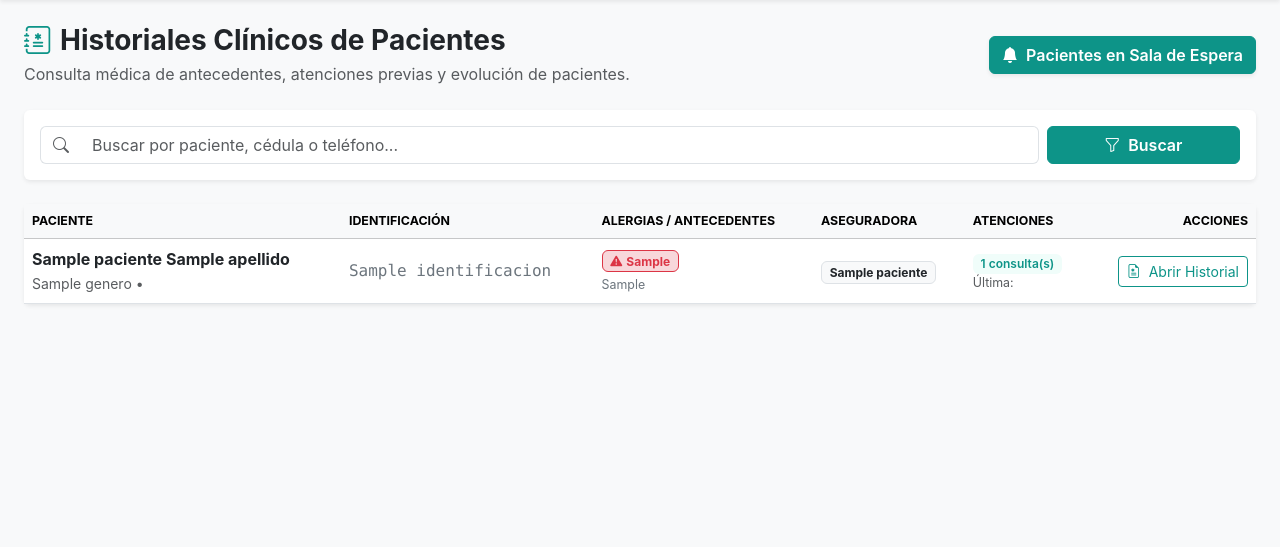
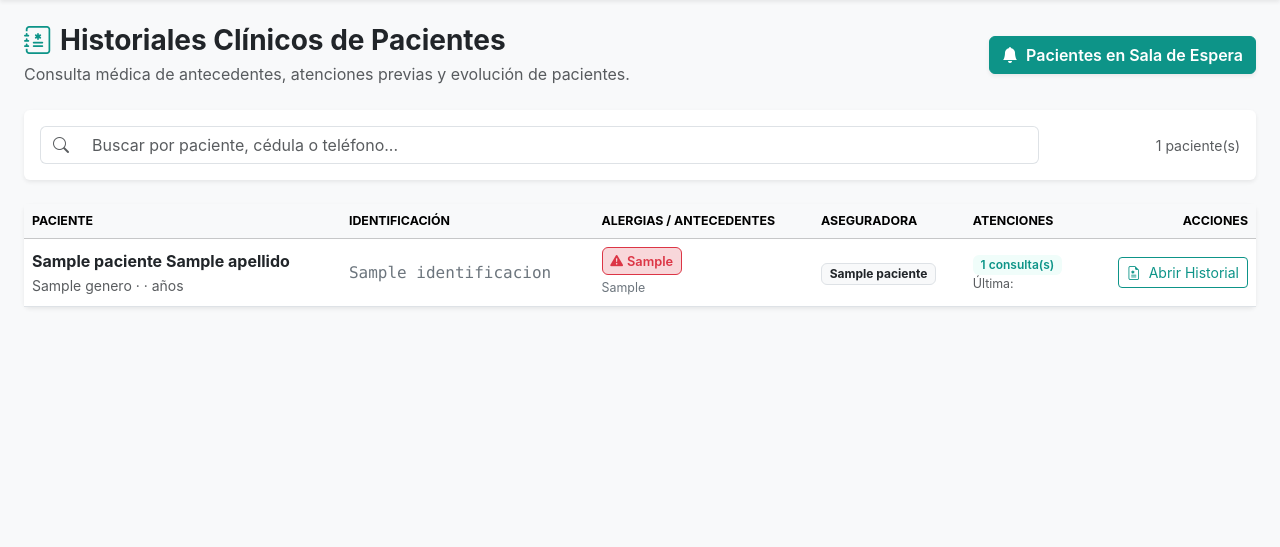
Before and after one commit to genesisdiaz24/consultorio-san-rafael, a Node server app: template src/views/consultas/historial.ejs in a window 1280 px wide. Shown: the part 62-609 px from the top of the page. Run offline with Node 20, Linux system fonts and the light colour scheme; the template is opened without the code that fills it: most values are stand-ins (such as "Sample title", 1, 10 or a date in 2020).

Commit message:
Alergias con un solo componente y cédulas con guiones
Alergias (partials/alergias.ejs, misma regla y estilo en todo el sistema):
- Con alergias: etiqueta roja con ícono de advertencia y el texto registrado.
- Sin alergias (vacío, "Ninguna conocida", "Niega", "N/A"…): etiqueta gris
  "Sin alergias conocidas", sin ícono.
- Usado en Panel médico, Sala de espera (solo médico y administrador), Historiales,
  Historial individual, Atención de consulta y Ficha del paciente.

Historiales Clínicos de Pacientes:
- Cédulas 000-0000000-0 al mostrar y al guardar (registro y edición; guiones automáticos
  en el formulario). Migración que corrige las existentes (solo tipo Cédula, sin crear
  duplicados).
- "Sin seguro (Privado)" en lugar de "ARS Privado / Sin Seguro" (también en el historial).
- Edad junto a la fecha de nacimiento.
- Sin botón Buscar: filtro en tiempo real (sin tildes; cédula con o sin guiones).

Co-Authored-By: Claude Fable 5.2 <noreply@anthropic.com>

```diff
--- a/public/css/style.css
+++ b/public/css/style.css
@@ -314,3 +314,13 @@ footer {
   font-weight: 600;
   color: #64748b;
 }
+
+/* Etiqueta única de alergias (partials/alergias.ejs): mismo tamaño y estilo en todas las pantallas */
+.etiqueta-alergia {
+  font-size: 0.8rem;
+  font-weight: 600;
+  padding: 0.35em 0.6em;
+  white-space: normal;
+  text-align: left;
+  line-height: 1.35;
+}
--- a/src/app.js
+++ b/src/app.js
@@ -9,7 +9,7 @@ require('dotenv').config();
 const { helmetConfig, corsConfig, csrfMiddleware } = require('./middleware/security');
 const { verificarInactividad, requiereAutenticacion } = require('./middleware/auth');
 const { liquidarArs } = require('../public/js/liquidacion-ars');
-const { tieneAlergias, calcularEdad, TIPOS_SANGRE } = require('./utils/clinica');
+const { tieneAlergias, calcularEdad, TIPOS_SANGRE, formatearCedula } = require('./utils/clinica');
 
 const app = express();
 const esProduccion = process.env.NODE_ENV === 'production';
@@ -129,6 +129,7 @@ app.use((req, res, next) => {
   res.locals.tieneAlergias = tieneAlergias;
   res.locals.calcularEdad = calcularEdad;
   res.locals.TIPOS_SANGRE = TIPOS_SANGRE;
+  res.locals.formatearCedula = formatearCedula;
 
   // Helper para formatear fechas
   res.locals.formatoFecha = (fecha) => {
--- a/src/controllers/citaController.js
+++ b/src/controllers/citaController.js
@@ -202,6 +202,9 @@ exports.confirmarLlegada = async (req, res, next) => {
 // Vista de Sala de Espera (Monitor para Recepción y Médico)
 exports.salaEspera = async (req, res, next) => {
   try {
+    // Las alergias son información clínica: solo se consultan para el médico y el administrador
+    const rol = req.session && req.session.usuario ? req.session.usuario.rol : '';
+    const alergias = ['MEDICO', 'ADMINISTRADOR'].includes(rol) ? 'p.antecedentes_alergicos' : 'NULL';
     const queryText = `
       SELECT c.*,
              p.id AS paciente_id,
@@ -209,6 +212,7 @@ exports.salaEspera = async (req, res, next) => {
              p.apellido AS paciente_apellido,
              p.identificacion AS paciente_identificacion,
              p.telefono AS paciente_telefono,
+             ${alergias} AS antecedentes_alergicos,
              a.nombre AS ars_nombre,
              s.nombre AS servicio_nombre,
              ROUND(EXTRACT(EPOCH FROM (CURRENT_TIMESTAMP - c.fecha_llegada)) / 60) AS minutos_espera
--- a/src/controllers/pacienteController.js
+++ b/src/controllers/pacienteController.js
@@ -1,5 +1,6 @@
 const db = require('../config/db');
 const { validarFechaNacimiento } = require('../utils/fechas');
+const { normalizarIdentificacion } = require('../utils/clinica');
 
 // Listar pacientes con filtro de búsqueda
 exports.listar = async (req, res, next) => {
@@ -90,7 +91,7 @@ exports.crear = async (req, res, next) => {
     }
 
     // Control estricto de duplicados por identificación
-    const idNormalizada = identificacion.trim();
+    const idNormalizada = normalizarIdentificacion(tipo_documento, identificacion); // cédula → 000-0000000-0
     const { rows: duplicados } = await db.query(
       `SELECT id, nombre, apellido, identificacion FROM pacientes WHERE identificacion = $1`,
       [idNormalizada]
@@ -299,7 +300,7 @@ exports.actualizar = async (req, res, next) => {
       antecedentes_familiares,
     } = req.body;
 
-    const idNormalizada = identificacion.trim();
+    const idNormalizada = normalizarIdentificacion(tipo_documento, identificacion); // cédula → 000-0000000-0
 
     // Fecha de nacimiento: DD/MM/AAAA o AAAA-MM-DD, entre 1900 y hoy
     const fechaNac = validarFechaNacimiento(fecha_nacimiento);
--- a/src/views/citas/sala-espera.ejs
+++ b/src/views/citas/sala-espera.ejs
@@ -64,6 +64,7 @@
             <th>Orden / Llegada</th>
             <th>Paciente</th>
             <th>Tiempo en Espera</th>
+            <% if (verMotivo) { %><th>Alergias</th><% } %>
             <th>ARS / Seguro</th>
             <th><%= verMotivo ? 'Motivo de la Consulta' : 'Servicio' %></th>
             <th class="text-end">Acción del Médico</th>
@@ -92,6 +93,9 @@
                     <i class="bi bi-hourglass-split me-1"></i><%= c.minutos_espera || 0 %> min
                   </span>
                 </td>
+                <% if (verMotivo) { %>
+                  <td><%- include('../partials/alergias', { texto: c.antecedentes_alergicos }) %></td>
+                <% } %>
                 <td>
                   <% if (c.ars_nombre) { %>
                     <span class="badge bg-teal-subtle text-teal">
@@ -116,7 +120,7 @@
             <% }); %>
           <% } else { %>
             <tr>
-              <td colspan="6" class="text-center py-5 text-muted">
+              <td colspan="<%= verMotivo ? 7 : 6 %>" class="text-center py-5 text-muted">
                 <i class="bi bi-cup-hot fs-1 d-block mb-2 text-secondary opacity-50"></i>
                 <h6 class="fw-bold text-dark">La Sala de Espera está vacía</h6>
                 <p class="mb-3">Cuando los pacientes lleguen a la clínica y se confirme su asistencia, aparecerán listados aquí.</p>
--- a/src/views/consultas/historial.ejs
+++ b/src/views/consultas/historial.ejs
@@ -12,22 +12,20 @@
   </a>
 </div>
 
-<!-- Filtro de Búsqueda -->
+<!-- Búsqueda en tiempo real -->
 <div class="card border-0 shadow-sm mb-4">
   <div class="card-body p-3">
-    <form action="/consultas/historial" method="GET" class="row g-2 align-items-center">
+    <div class="row g-2 align-items-center">
       <div class="col-12 col-md-9 col-lg-10">
         <div class="input-group">
           <span class="input-group-text bg-white border-end-0 text-muted"><i class="bi bi-search"></i></span>
-          <input type="text" name="q" value="<%= q %>" class="form-control border-start-0" placeholder="Buscar por paciente, cédula o teléfono...">
+          <input type="search" id="filtro_historiales" value="<%= q %>" class="form-control border-start-0" placeholder="Buscar por paciente, cédula o teléfono..." autocomplete="off">
         </div>
       </div>
-      <div class="col-6 col-md-3 col-lg-2 d-grid">
-        <button type="submit" class="btn btn-teal fw-semibold">
-          <i class="bi bi-funnel me-1"></i> Buscar
-        </button>
+      <div class="col-12 col-md-3 col-lg-2 text-md-end">
+        <span class="fs-7 text-muted" id="contador_historiales"><%= pacientes.length %> paciente(s)</span>
       </div>
-    </form>
+    </div>
   </div>
 </div>
 
@@ -39,30 +37,31 @@
         <thead class="table-light fs-8 text-uppercase">
           <tr>
             <th>Paciente</th>
-            <th>Identificación</th>
+            <th class="text-nowrap">Identificación</th>
             <th>Alergias / Antecedentes</th>
             <th>Aseguradora</th>
             <th>Atenciones</th>
             <th class="text-end">Acciones</th>
           </tr>
         </thead>
-        <tbody>
+        <tbody id="tabla_historiales">
           <% if (pacientes && pacientes.length > 0) { %>
             <% pacientes.forEach(function(p) { %>
-              <tr>
+              <%
+                const cedula = (p.tipo_documento || 'Cédula') === 'Cédula' ? formatearCedula(p.identificacion) : p.identificacion;
+                const edad = calcularEdad(p.fecha_nacimiento);
+                const sinSeguro = !p.ars_nombre || String(p.ars_codigo || '').toUpperCase() === 'PRIV';
+              %>
+              <tr data-texto="<%= [p.nombre, p.apellido, cedula, String(p.identificacion || '').replace(/\D/g, ''), p.telefono, String(p.telefono || '').replace(/\D/g, '')].join(' ') %>">
                 <td>
                   <div class="fw-bold text-dark"><%= p.nombre %> <%= p.apellido %></div>
-                  <small class="text-muted"><%= p.genero %> &bull; <%= formatoFecha(p.fecha_nacimiento) %></small>
+                  <small class="text-muted">
+                    <%= p.genero %> &middot; <%= formatoFecha(p.fecha_nacimiento) %><% if (edad !== null) { %> &middot; <%= edad %> <%= edad === 1 ? 'año' : 'años' %><% } %>
+                  </small>
                 </td>
-                <td class="font-monospace text-secondary"><%= p.identificacion %></td>
+                <td class="font-monospace text-secondary text-nowrap"><%= cedula %></td>
                 <td>
-                  <% if (p.antecedentes_alergicos) { %>
-                    <span class="badge bg-danger-subtle text-danger border border-danger">
-                      <i class="bi bi-exclamation-triangle-fill me-1"></i><%= p.antecedentes_alergicos %>
-                    </span>
-                  <% } else { %>
-                    <small class="text-muted fst-italic">Sin alergias conocidas</small>
-                  <% } %>
+                  <%- include('../partials/alergias', { texto: p.antecedentes_alergicos }) %>
                   <% if (p.antecedentes_personales) { %>
                     <div class="fs-8 text-secondary mt-1 text-truncate" style="max-width: 260px;">
                       <%= p.antecedentes_personales %>
@@ -70,7 +69,7 @@
                   <% } %>
                 </td>
                 <td>
-                  <span class="badge bg-light text-dark border"><%= p.ars_nombre || 'Particular' %></span>
+                  <span class="badge bg-light text-dark border"><%= sinSeguro ? 'Sin seguro (Privado)' : p.ars_nombre %></span>
                 </td>
                 <td>
                   <span class="badge bg-teal-subtle text-teal fw-semibold"><%= p.total_consultas %> consulta(s)</span>
@@ -79,12 +78,18 @@
                   <% } %>
                 </td>
                 <td class="text-end">
-                  <a href="/consultas/historial/<%= p.id %>" class="btn btn-sm btn-outline-teal">
+                  <a href="/consultas/historial/<%= p.id %>" class="btn btn-sm btn-outline-teal text-nowrap">
                     <i class="bi bi-file-earmark-medical me-1"></i> Abrir Historial
                   </a>
                 </td>
               </tr>
             <% }); %>
+            <tr id="fila_sin_historiales" class="d-none">
+              <td colspan="6" class="text-center py-5 text-muted">
+                <i class="bi bi-search fs-1 d-block mb-2 text-teal-light"></i>
+                Ningún paciente coincide con la búsqueda.
+              </td>
+            </tr>
           <% } else { %>
             <tr>
               <td colspan="6" class="text-center py-5 text-muted">
@@ -100,4 +105,31 @@
   </div>
 </div>
 
+<script>
+(function () {
+  const input = document.getElementById('filtro_historiales');
+  const contador = document.getElementById('contador_historiales');
+  const sinResultados = document.getElementById('fila_sin_historiales');
+  const filas = Array.from(document.querySelectorAll('#tabla_historiales tr[data-texto]'));
+  // Sin tildes y en minúsculas ("maria" encuentra "María"); la cédula se busca con o sin guiones
+  const limpiar = (s) => String(s || '').toLowerCase().normalize('NFD').replace(/[̀-ͯ]/g, '').trim();
+  filas.forEach((f) => { f.dataset.busqueda = limpiar(f.dataset.texto); });
+
+  function filtrar() {
+    const palabras = limpiar(input.value).split(/\s+/).filter(Boolean);
+    let visibles = 0;
+    filas.forEach((f) => {
+      const coincide = palabras.every((p) => f.dataset.busqueda.includes(p) || f.dataset.busqueda.includes(p.replace(/-/g, '')));
+      f.classList.toggle('d-none', !coincide);
+      if (coincide) visibles++;
+    });
+    if (sinResultados) sinResultados.classList.toggle('d-none', visibles > 0);
+    contador.textContent = `${visibles} paciente(s)`;
+  }
+
+  input.addEventListener('input', filtrar);
+  filtrar();
+})();
+</script>
+
 <%- include('../partials/footer') %>
--- /dev/null
+++ b/src/views/partials/alergias.ejs
@@ -0,0 +1,12 @@
+<%#
+  Componente único de alergias. Uso: include('partials/alergias', { texto: paciente.antecedentes_alergicos })
+  - Con alergias: etiqueta roja con ícono de advertencia y el texto registrado.
+  - Sin alergias (vacío, "Ninguna conocida", "Niega", "N/A"...): etiqueta gris "Sin alergias conocidas".
+%>
+<% if (tieneAlergias(typeof texto !== 'undefined' ? texto : '')) { %>
+  <span class="badge etiqueta-alergia bg-danger-subtle text-danger border border-danger">
+    <i class="bi bi-exclamation-triangle-fill me-1"></i><%= String(texto).trim() %>
+  </span>
+<% } else { %>
+  <span class="badge etiqueta-alergia bg-light text-secondary border">Sin alergias conocidas</span>
+<% } %>
```
Also changed, not shown: src/controllers/consultaController.js (+5 -4 lines), src/database/migraciones.js (+20 -0 lines), src/utils/clinica.js (+16 -1 lines), src/views/consultas/atender.ejs (+4 -11 lines), src/views/consultas/historial_paciente.ejs (+8 -14 lines), src/views/index.ejs (+1 -7 lines), src/views/pacientes/detalle.ejs (+4 -6 lines), src/views/pacientes/form.ejs (+19 -1 lines).
